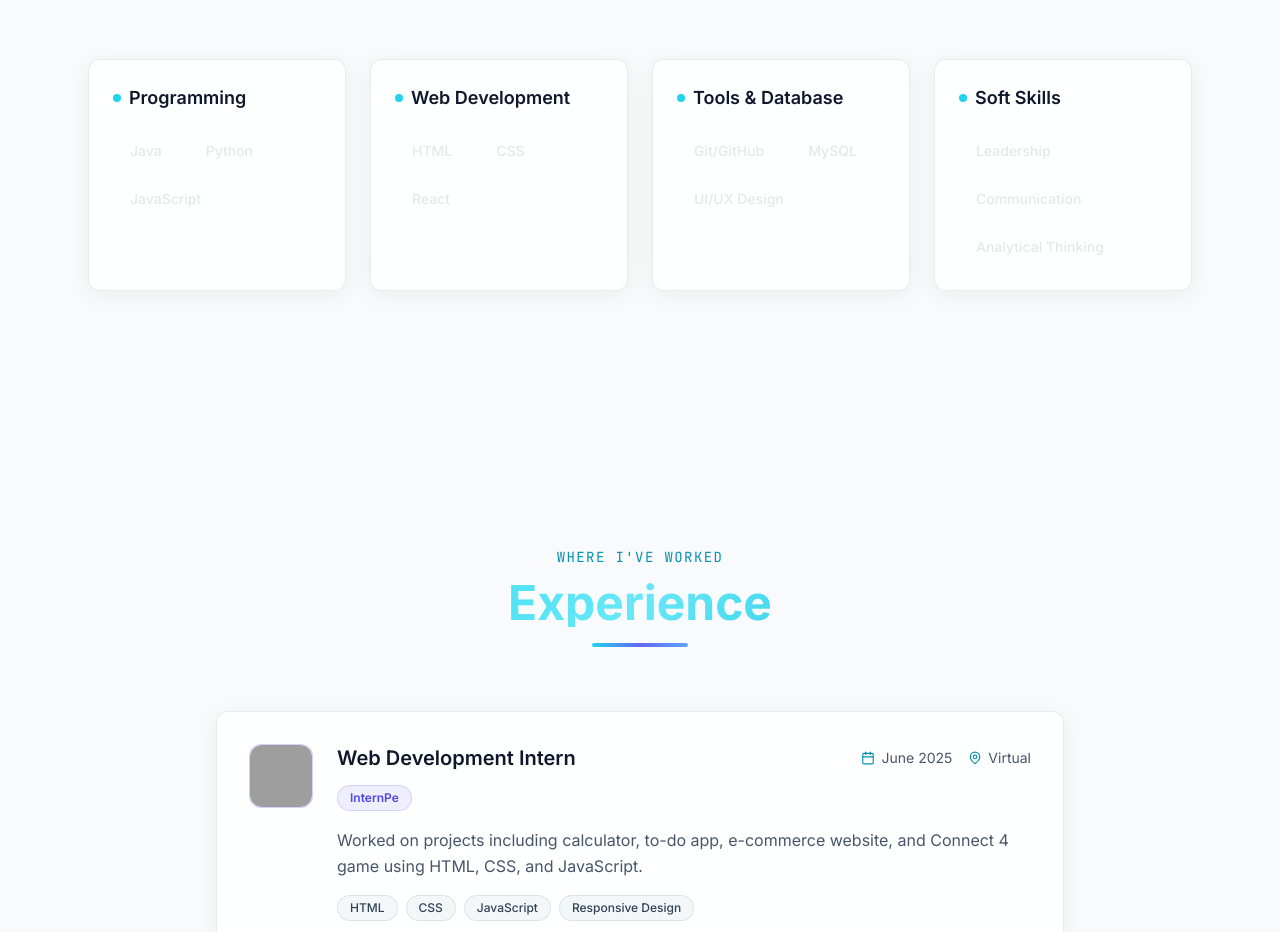
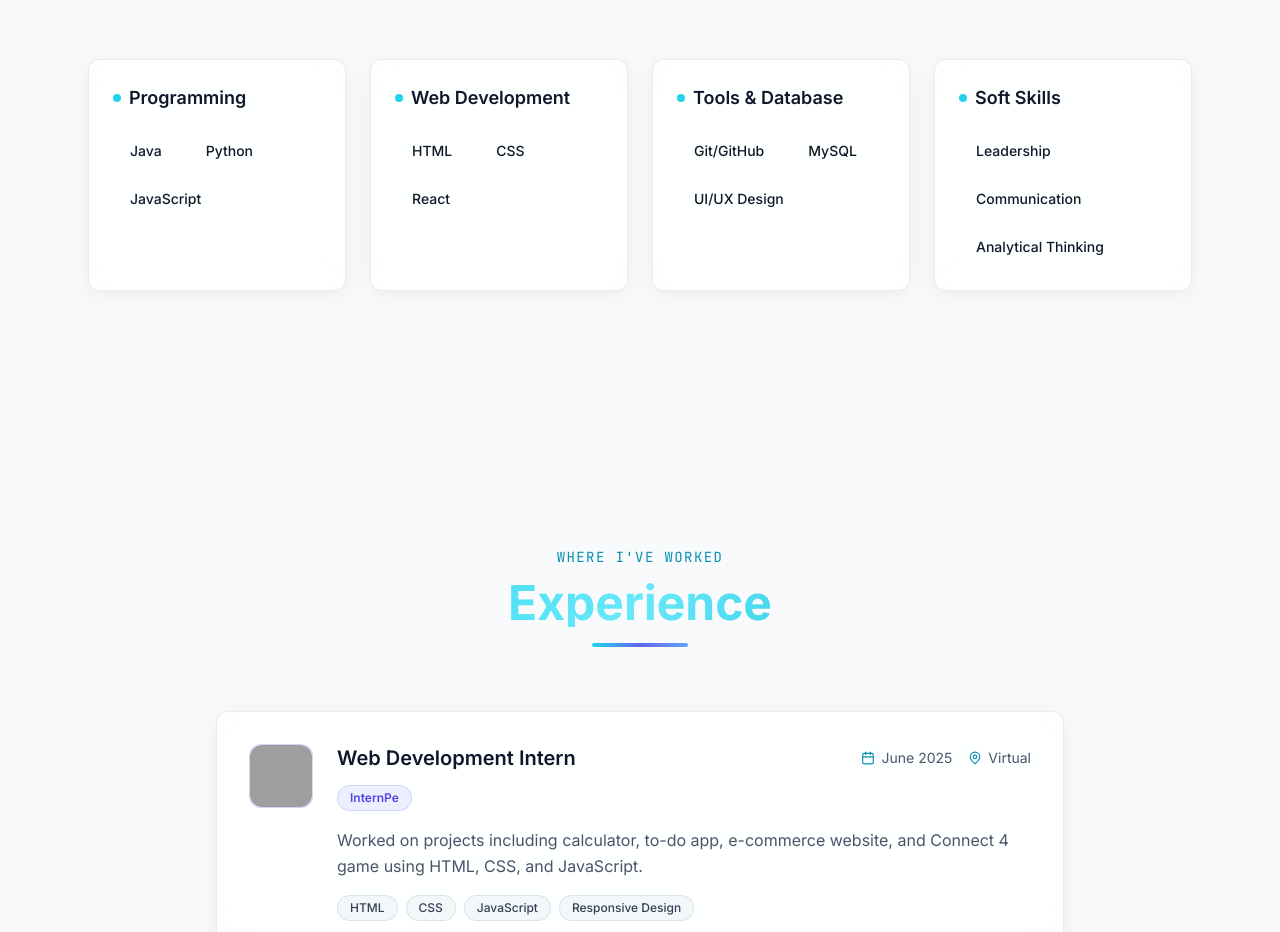
Before and after one commit to priyanka02072006/Portfolio, a React (Vite) app: page / in a window 1280 px wide. Shown: the part 3260-4192 px from the top of the page. Built offline with nearby package versions, Linux system fonts and the light colour scheme; grey boxes are pictures that could not be loaded.

Commit message:
Update Skills.tsx

```diff
--- a/src/sections/Skills.tsx
+++ b/src/sections/Skills.tsx
@@ -33,7 +33,7 @@ function SkillChip({ name, delay, isVisible }: { name: string; delay: number; is
       animate={isVisible ? { opacity: 1, scale: 1 } : {}}
       transition={{ duration: 0.4, delay, ease: 'easeOut' }}
       whileHover={{ y: -2 }}
-      className="inline-flex items-center px-4 py-2 rounded-lg text-sm font-medium text-gray-200 bg-white/5 border border-white/10 hover:border-cyan-400/50 hover:text-cyan-300 transition-colors"
+      className="inline-flex items-center px-4 py-2 rounded-lg text-sm font-medium text-gray-900 dark:text-gray-200 bg-white/5 border border-white/10 hover:border-cyan-400/50 hover:text-cyan-300 transition-colors"
     >
       {name}
     </motion.span>
@@ -54,7 +54,7 @@ function SkillCard({ category, index }: { category: SkillCategory; index: number
         whileHover={{ boxShadow: '0 0 40px rgba(34, 211, 238, 0.15)' }}
         className="glass rounded-xl p-6 h-full flex flex-col transition-all duration-300"
       >
-        <h3 className="text-white font-semibold text-lg mb-5 flex items-center gap-2">
+        <h3 className="text-gray-900 dark:text-white font-semibold text-lg mb-5 flex items-center gap-2">
           <span className="w-2 h-2 rounded-full bg-cyan-400" />
           {category.title}
         </h3>
```
